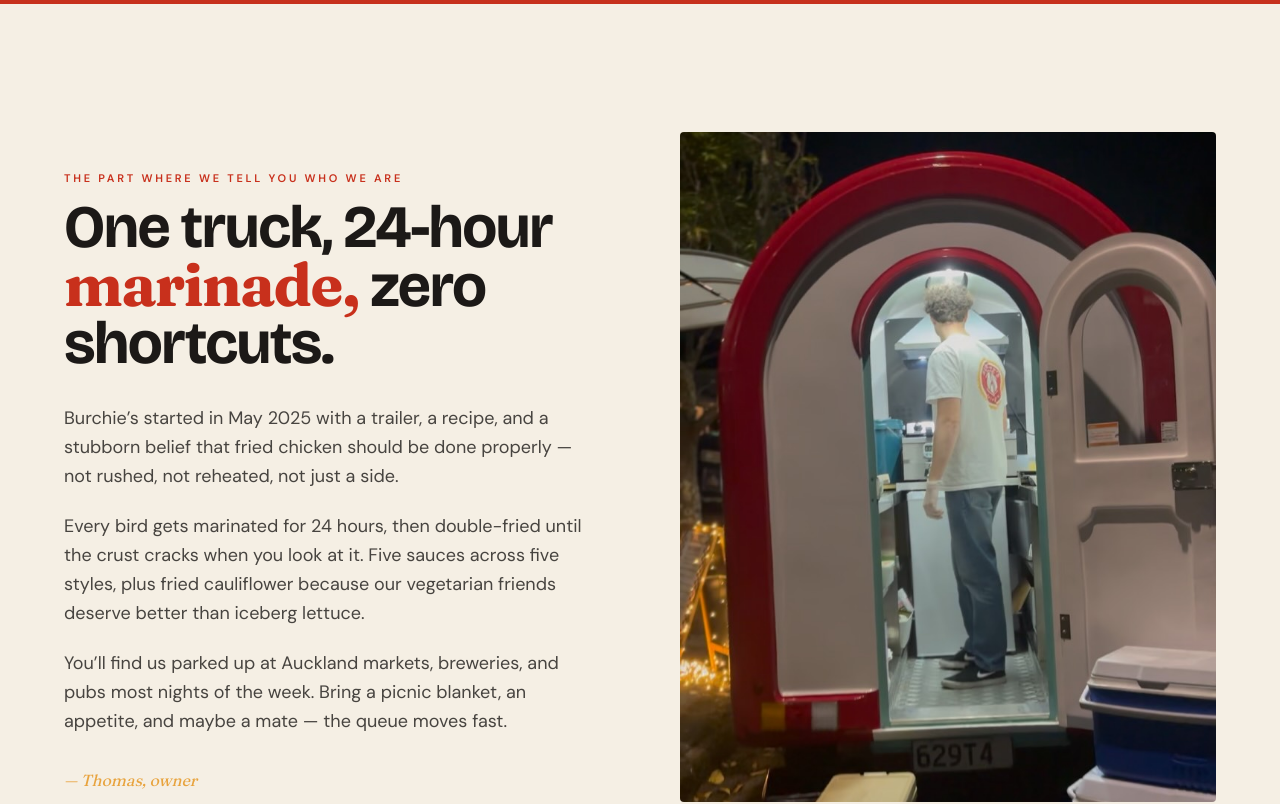
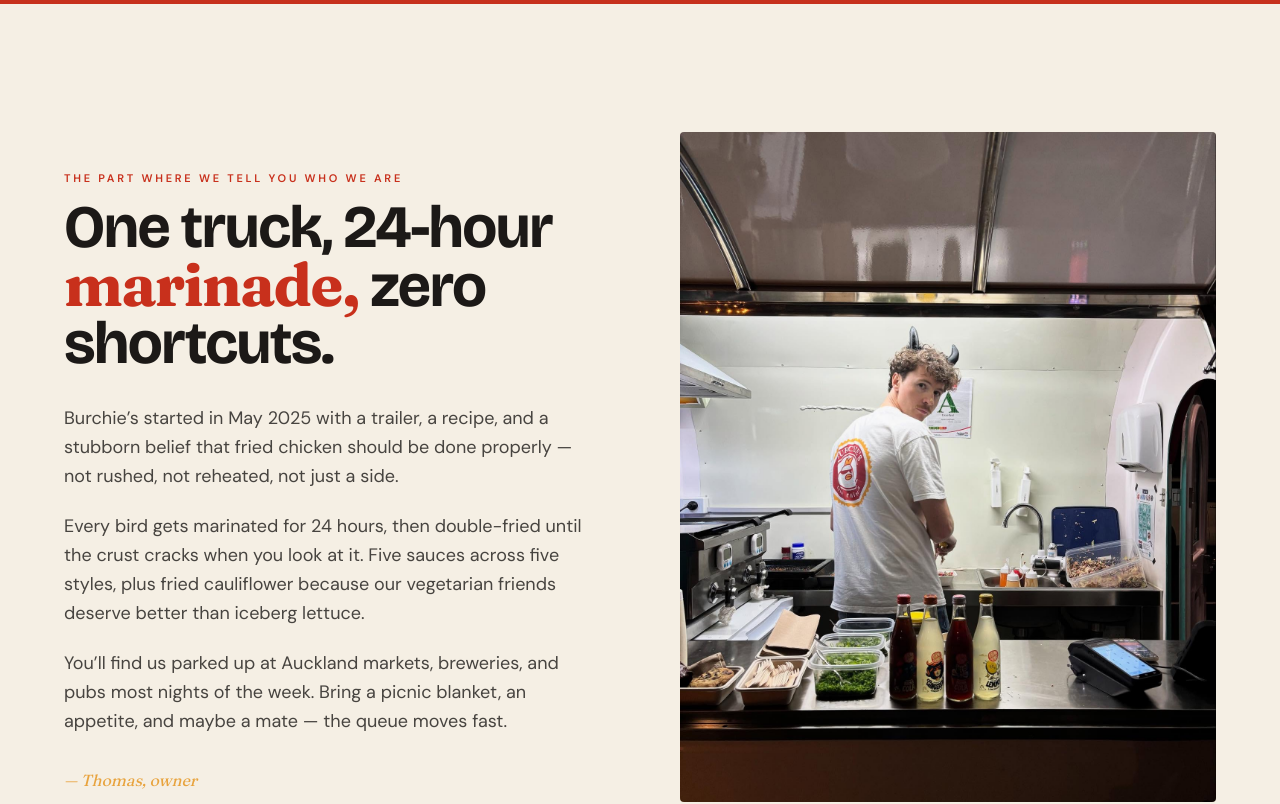
Before and after one commit to V1C4X/burchies-website, a Next.js app: page / in a window 1280 px wide. Shown: the part 900-1704 px from the top of the page. Built offline with nearby package versions, Linux system fonts and the light colour scheme; no server answers.

Commit message:
style(story): use the eye-contact shot from the first gig

```diff
--- a/src/components/StoryBlock.tsx
+++ b/src/components/StoryBlock.tsx
@@ -31,8 +31,8 @@ export function StoryBlock() {
         <AnimatedSection delay={0.2}>
           <div className="relative aspect-[4/5] overflow-hidden rounded-sm bg-bone">
             <Image
-              src="/instagram/2025-08-11_06-32-17_DNNGyjXyZoY_2.jpg"
-              alt="Thomas inside the Burchie's truck at night, framed by the arched doorway"
+              src="/instagram/2025-08-11_06-32-17_DNNGyjXyZoY_7.jpg"
+              alt="Thomas looking back at the camera from inside the Burchie's truck"
               fill
               sizes="(max-width: 768px) 100vw, 50vw"
               className="object-cover"
```
